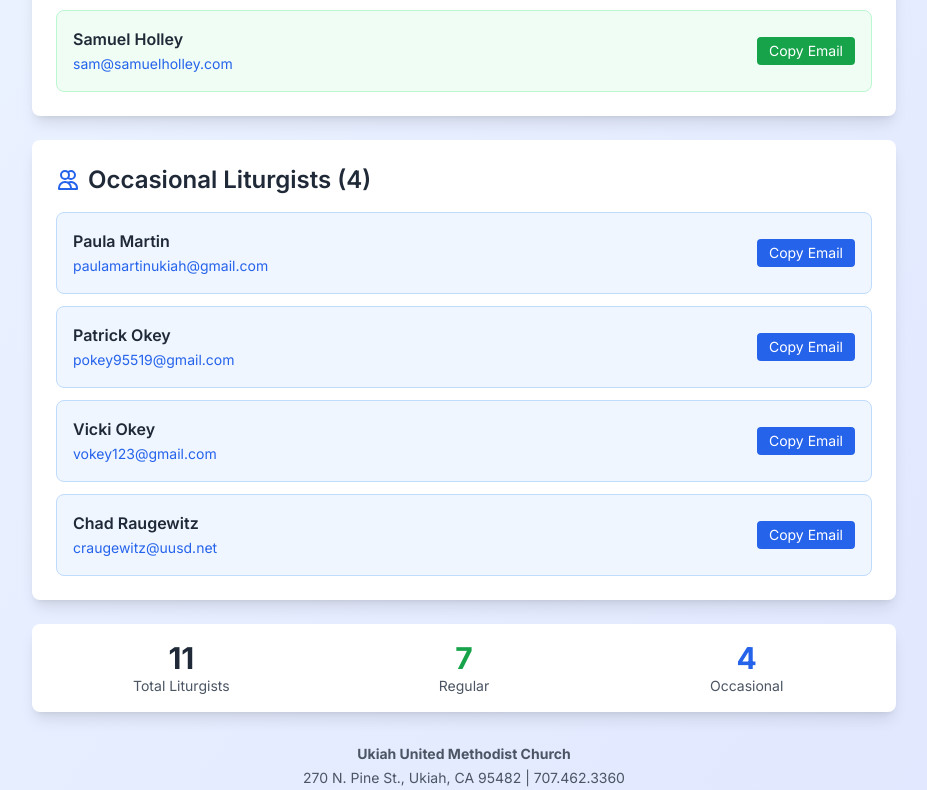
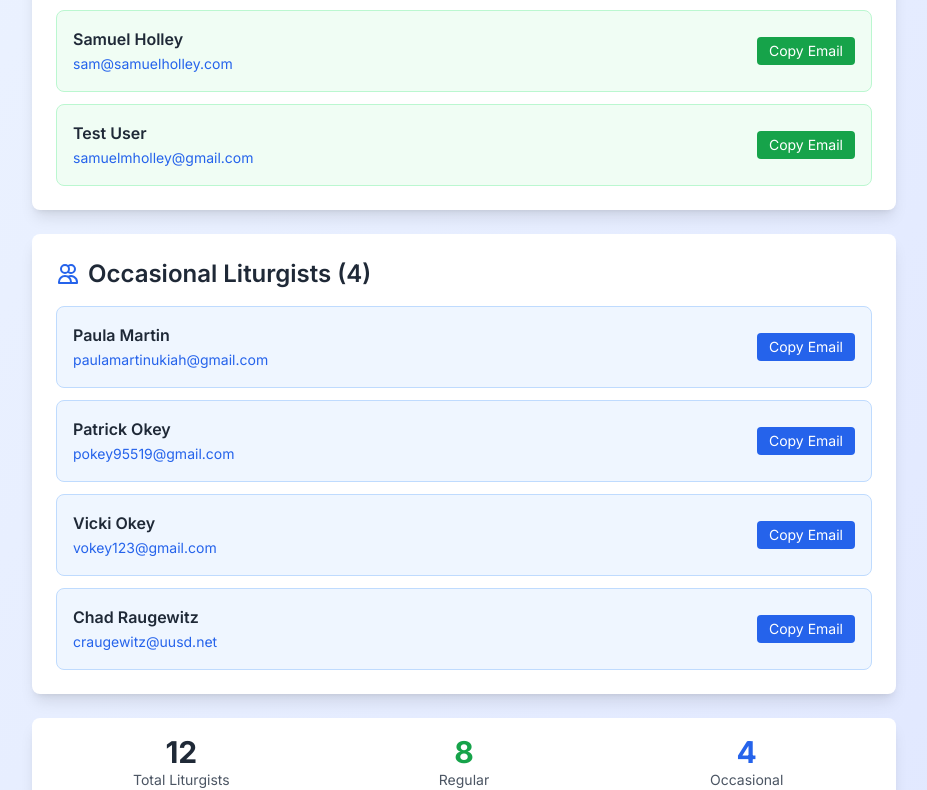
Before and after one commit to samuelmholley1/liturgists.ukiahumc.org, a Next.js app: page /admin in a window 1280 px wide. Shown: the part 980-1770 px from the top of the page, without its empty margins (176-1103 px from the left). Built offline with nearby package versions, Linux system fonts and the light colour scheme.

Commit message:
Add Test User for testing signup/cancellation with samuelmholley@gmail.com

```diff
--- a/src/admin/liturgists.ts
+++ b/src/admin/liturgists.ts
@@ -66,6 +66,11 @@ export const liturgists: Liturgist[] = [
     name: 'Samuel Holley',
     email: 'sam@samuelholley.com',
     frequency: 'regular'
+  },
+  {
+    name: 'Test User',
+    email: 'samuelmholley@gmail.com',
+    frequency: 'regular'
   }
 ]
 
```
